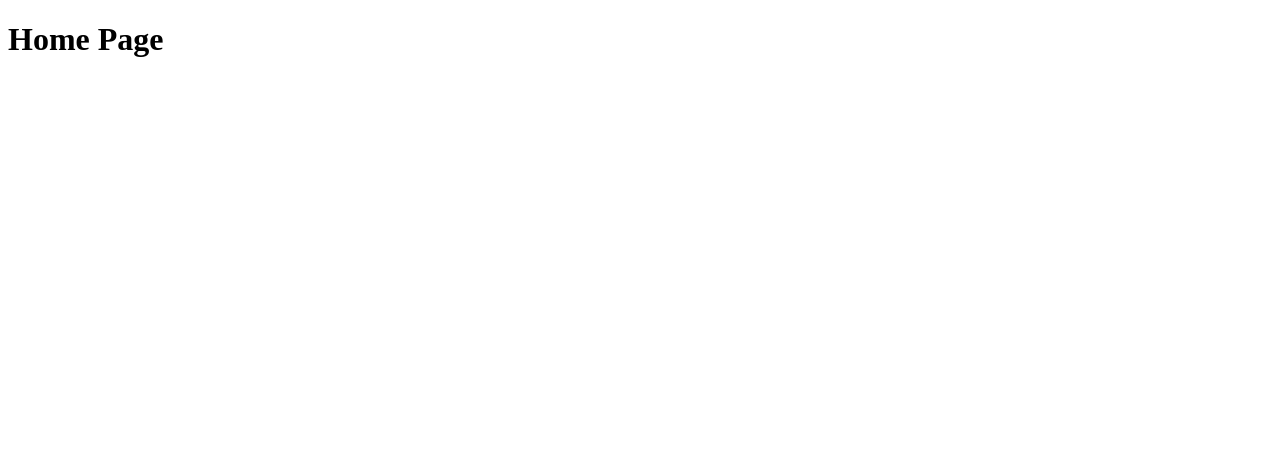
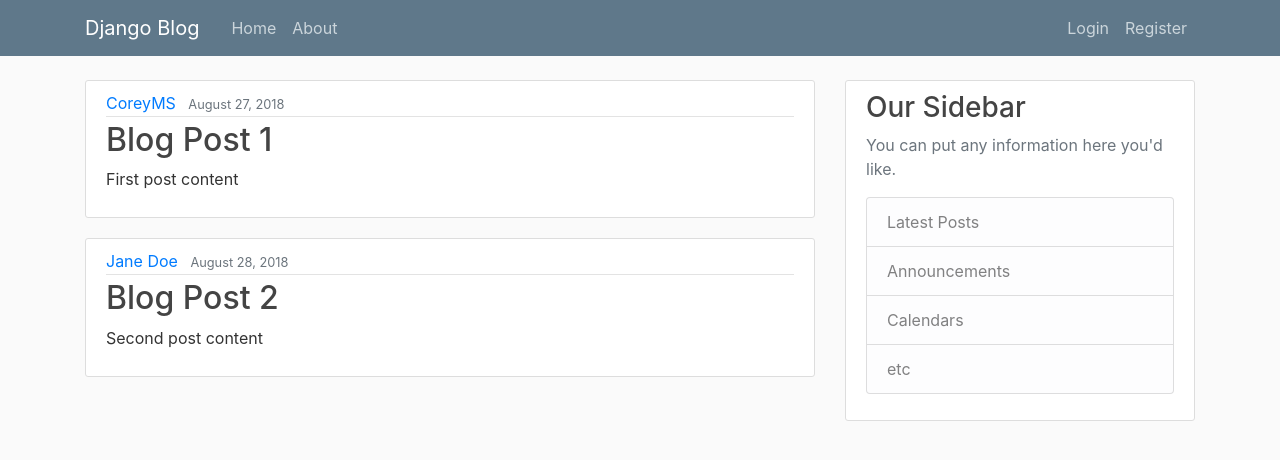
Before and after one commit to rtalan2020/RTBlog, a Django app: page / in a window 1280 px wide. Before the commit the part shown is almost empty. Shown: the top 460 px of the page. Run offline with Django 3.2, Linux system fonts and the light colour scheme; some libraries are stand-ins or nearby versions.

Commit message:
base.html as template base

```diff
--- /dev/null
+++ b/rodblog/blog/static/blog/main.css
@@ -0,0 +1,84 @@
+body {
+    background: #fafafa;
+    color: #333333;
+    margin-top: 5rem;
+  }
+
+  h1, h2, h3, h4, h5, h6 {
+    color: #444444;
+  }
+
+  ul {
+    margin: 0;
+  }
+
+  .bg-steel {
+    background-color: #5f788a;
+  }
+
+  .site-header .navbar-nav .nav-link {
+    color: #cbd5db;
+  }
+
+  .site-header .navbar-nav .nav-link:hover {
+    color: #ffffff;
+  }
+
+  .site-header .navbar-nav .nav-link.active {
+    font-weight: 500;
+  }
+
+  .content-section {
+    background: #ffffff;
+    padding: 10px 20px;
+    border: 1px solid #dddddd;
+    border-radius: 3px;
+    margin-bottom: 20px;
+  }
+
+  .article-title {
+    color: #444444;
+  }
+
+  a.article-title:hover {
+    color: #428bca;
+    text-decoration: none;
+  }
+
+  .article-content {
+    white-space: pre-line;
+  }
+
+  .article-img {
+    height: 65px;
+    width: 65px;
+    margin-right: 16px;
+  }
+
+  .article-metadata {
+    padding-bottom: 1px;
+    margin-bottom: 4px;
+    border-bottom: 1px solid #e3e3e3
+  }
+
+  .article-metadata a:hover {
+    color: #333;
+    text-decoration: none;
+  }
+
+  .article-svg {
+    width: 25px;
+    height: 25px;
+    vertical-align: middle;
+  }
+
+  .account-img {
+    height: 125px;
+    width: 125px;
+    margin-right: 20px;
+    margin-bottom: 16px;
+  }
+
+  .account-heading {
+    font-size: 2.5rem;
+  }
--- /dev/null
+++ b/rodblog/blog/templates/blog/base.html
@@ -0,0 +1,70 @@
+{% load static %}
+<!DOCTYPE html>
+<html>
+<head>
+
+    <!-- Required meta tags -->
+    <meta charset="utf-8">
+    <meta name="viewport" content="width=device-width, initial-scale=1, shrink-to-fit=no">
+
+    <!-- Bootstrap CSS -->
+    <!-- Bootstrap CSS -->
+    <link rel="stylesheet" href="https://stackpath.bootstrapcdn.com/bootstrap/4.5.2/css/bootstrap.min.css" integrity="sha384-JcKb8q3iqJ61gNV9KGb8thSsNjpSL0n8PARn9HuZOnIxN0hoP+VmmDGMN5t9UJ0Z" crossorigin="anonymous">
+    <link rel="stylesheet" type="text/css" href="{% static 'blog/main.css' %}">
+
+    {% if title %}
+        <title>Django Blog - {{ title }}</title>
+    {% else %}
+        <title>Django Blog</title>
+    {% endif %}
+</head>
+<body>
+    <header class="site-header">
+      <nav class="navbar navbar-expand-md navbar-dark bg-steel fixed-top">
+        <div class="container">
+          <a class="navbar-brand mr-4" href="{% url 'blog-home' %}">Django Blog</a>
+          <button class="navbar-toggler" type="button" data-toggle="collapse" data-target="#navbarToggle" aria-controls="navbarToggle" aria-expanded="false" aria-label="Toggle navigation">
+          <span class="navbar-toggler-icon"></span>
+          </button>
+          <div class="collapse navbar-collapse" id="navbarToggle">
+            <div class="navbar-nav mr-auto">
+              <a class="nav-item nav-link" href="{% url 'blog-home' %}">Home</a>
+              <a class="nav-item nav-link" href="{% url 'blog-about' %}">About</a>
+            </div>
+            <!-- Navbar Right Side -->
+            <div class="navbar-nav">
+              <a class="nav-item nav-link" href="#">Login</a>
+              <a class="nav-item nav-link" href="#">Register</a>
+            </div>
+          </div>
+        </div>
+      </nav>
+    </header>
+    <main role="main" class="container">
+      <div class="row">
+        <div class="col-md-8">
+          {% block content %}{% endblock %}
+        </div>
+        <div class="col-md-4">
+          <div class="content-section">
+            <h3>Our Sidebar</h3>
+            <p class='text-muted'>You can put any information here you'd like.
+              <ul class="list-group">
+                <li class="list-group-item list-group-item-light">Latest Posts</li>
+                <li class="list-group-item list-group-item-light">Announcements</li>
+                <li class="list-group-item list-group-item-light">Calendars</li>
+                <li class="list-group-item list-group-item-light">etc</li>
+              </ul>
+            </p>
+          </div>
+        </div>
+      </div>
+    </main>
+
+    <!-- Optional JavaScript -->
+    <!-- jQuery first, then Popper.js, then Bootstrap JS -->
+    <script src="https://code.jquery.com/jquery-3.5.1.slim.min.js" integrity="sha384-DfXdz2htPH0lsSSs5nCTpuj/zy4C+OGpamoFVy38MVBnE+IbbVYUew+OrCXaRkfj" crossorigin="anonymous"></script>
+    <script src="https://cdn.jsdelivr.net/npm/popper.js@1.16.1/dist/umd/popper.min.js" integrity="sha384-9/reFTGAW83EW2RDu2S0VKaIzap3H66lZH81PoYlFhbGU+6BZp6G7niu735Sk7lN" crossorigin="anonymous"></script>
+    <script src="https://stackpath.bootstrapcdn.com/bootstrap/4.5.2/js/bootstrap.min.js" integrity="sha384-B4gt1jrGC7Jh4AgTPSdUtOBvfO8shuf57BaghqFfPlYxofvL8/KUEfYiJOMMV+rV" crossorigin="anonymous"></script>
+</body>
+</html>
--- a/rodblog/blog/templates/blog/home.html
+++ b/rodblog/blog/templates/blog/home.html
@@ -1,11 +1,15 @@
-<!DOCTYPE html>
-<html lang="en">
-<head>
-    <meta charset="UTF-8">
-    <meta name="viewport" content="width=device-width, initial-scale=1.0">
-    <title>Home</title>
-</head>
-<body>
-    <h1>Home Page</h1>
-</body>
-</html>
+{% extends "blog/base.html" %}
+{% block content %}
+    {% for post in posts %}
+        <article class="media content-section">
+          <div class="media-body">
+            <div class="article-metadata">
+              <a class="mr-2" href="#">{{ post.author }}</a>
+              <small class="text-muted">{{ post.date_posted }}</small>
+            </div>
+            <h2><a class="article-title" href="#">{{ post.title }}</a></h2>
+            <p class="article-content">{{ post.content }}</p>
+          </div>
+        </article>
+    {% endfor %}
+{% endblock content %}
--- a/rodblog/blog/views.py
+++ b/rodblog/blog/views.py
@@ -1,11 +1,27 @@
 from django.shortcuts import render
+
+posts = [
+    {
+        'author': 'CoreyMS',
+        'title': 'Blog Post 1',
+        'content': 'First post content',
+        'date_posted': 'August 27, 2018'
+    },
+    {
+        'author': 'Jane Doe',
+        'title': 'Blog Post 2',
+        'content': 'Second post content',
+        'date_posted': 'August 28, 2018'
+    }
+]
 
 
 def home(request):
-    template = 'blog/home.html'
-    return render(request, template)
+    context = {
+        'posts': posts
+    }
+    return render(request, 'blog/home.html', context)
 
 
 def about(request):
-    template = 'blog/about.html'
-    return render(request, template)
+    return render(request, 'blog/about.html', {'title': 'About'})
```
Also changed, not shown: rodblog/blog/templates/blog/about.html (+4 -11 lines).
